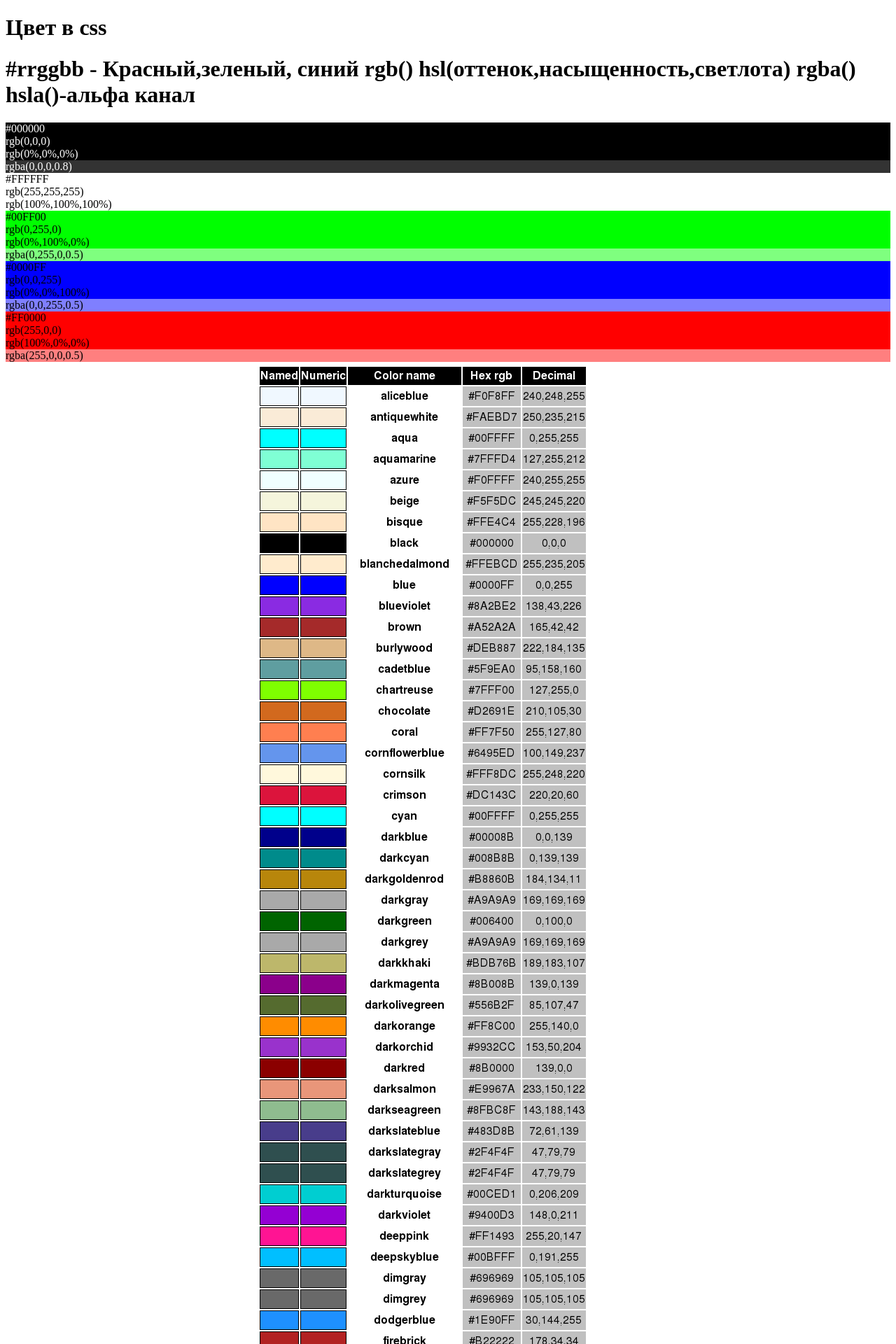
After one commit to LexusAlex/tasks, a PHP site: page /css/css-guide/color.html in a window 1280 px wide. The commit adds this page. Shown: the top 1920 px of the page at 70% size. Run offline with PHP 8.4, Linux system fonts and the light colour scheme.

Commit message:
css color sizes box-shadow font-size

```diff
--- /dev/null
+++ b/css/css-guide/color.html
@@ -0,0 +1,33 @@
+<!DOCTYPE html>
+<html lang="en">
+<head>
+    <meta charset="UTF-8">
+    <title>Color</title>
+</head>
+<body>
+    <h1>Цвет в css</h1>
+    <h1>#rrggbb - Красный,зеленый, синий rgb() hsl(оттенок,насыщенность,светлота) rgba() hsla()-альфа канал</h1>
+    <div style="background-color: #000000;color: #ffffff">#000000</div>
+    <div style="background-color: rgb(0,0,0);color: #ffffff">rgb(0,0,0)</div>
+    <div style="background-color: rgb(0%,0%,0%);color: #ffffff">rgb(0%,0%,0%)</div>
+    <div style="background-color: rgba(0,0,0,0.8);color: #ffffff">rgba(0,0,0,0.8)</div>
+    <div style="background-color: #FFFFFF">#FFFFFF</div>
+    <div style="background-color: rgb(255,255,255);">rgb(255,255,255)</div>
+    <div style="background-color: rgb(100%,100%,100%);">rgb(100%,100%,100%)</div>
+    <div style="background-color: #00FF00">#00FF00</div>
+    <div style="background-color: rgb(0,255,0);">rgb(0,255,0)</div>
+    <div style="background-color: rgb(0%,100%,0%);">rgb(0%,100%,0%)</div>
+    <div style="background-color: rgba(0,255,0,0.5);">rgba(0,255,0,0.5)</div>
+    <div style="background-color: #0000FF">#0000FF</div>
+    <div style="background-color: rgb(0,0,255);">rgb(0,0,255)</div>
+    <div style="background-color: rgb(0%,0%,100%);">rgb(0%,0%,100%)</div>
+    <div style="background-color: rgba(0,0,255,0.5);">rgba(0,0,255,0.5)</div>
+    <div style="background-color: #FF0000">#FF0000</div>
+    <div style="background-color: rgb(255,0,0);">rgb(255,0,0)</div>
+    <div style="background-color: rgb(100%,0%,0%);">rgb(100%,0%,0%)</div>
+    <div style="background-color: rgba(255,0,0,0.5);">rgba(255,0,0,0.5)</div>
+
+    <img src="images/color2.png" height="267" width="354"/>
+    <img src="images/color.png"/>
+</body>
+</html>
--- a/css/properties/typography/font-size/font-size.html
+++ b/css/properties/typography/font-size/font-size.html
@@ -14,7 +14,7 @@
 <div style="font-size: 1em">По умолчанию 1em = 16px</div>
 <div style="font-size: 1rem">По умолчанию 1rem = 16px = html</div>
 <div style="font-size: 1ex"> 1ex = буква x = 9px</div>
-<div style="font-size: xx-small">xx-small = 9px</div>
+<div style="font-size: xx-small">xxx-small = 9px</div>
 <div style="font-size: x-small">xx-small = 10px</div>
 <div style="font-size: small">small = 13px</div>
 <div style="font-size: medium">medium = 16px</div>
```
Also changed, not shown: css/css-guide/sizes.html (added, +34 -0 lines), css/properties/blockModel/box-shadow/box-shadow.html (added, +21 -0 lines), index.php (+7 -1 lines), css/css-guide/images/color.png (added), css/css-guide/images/color2.png (added).
